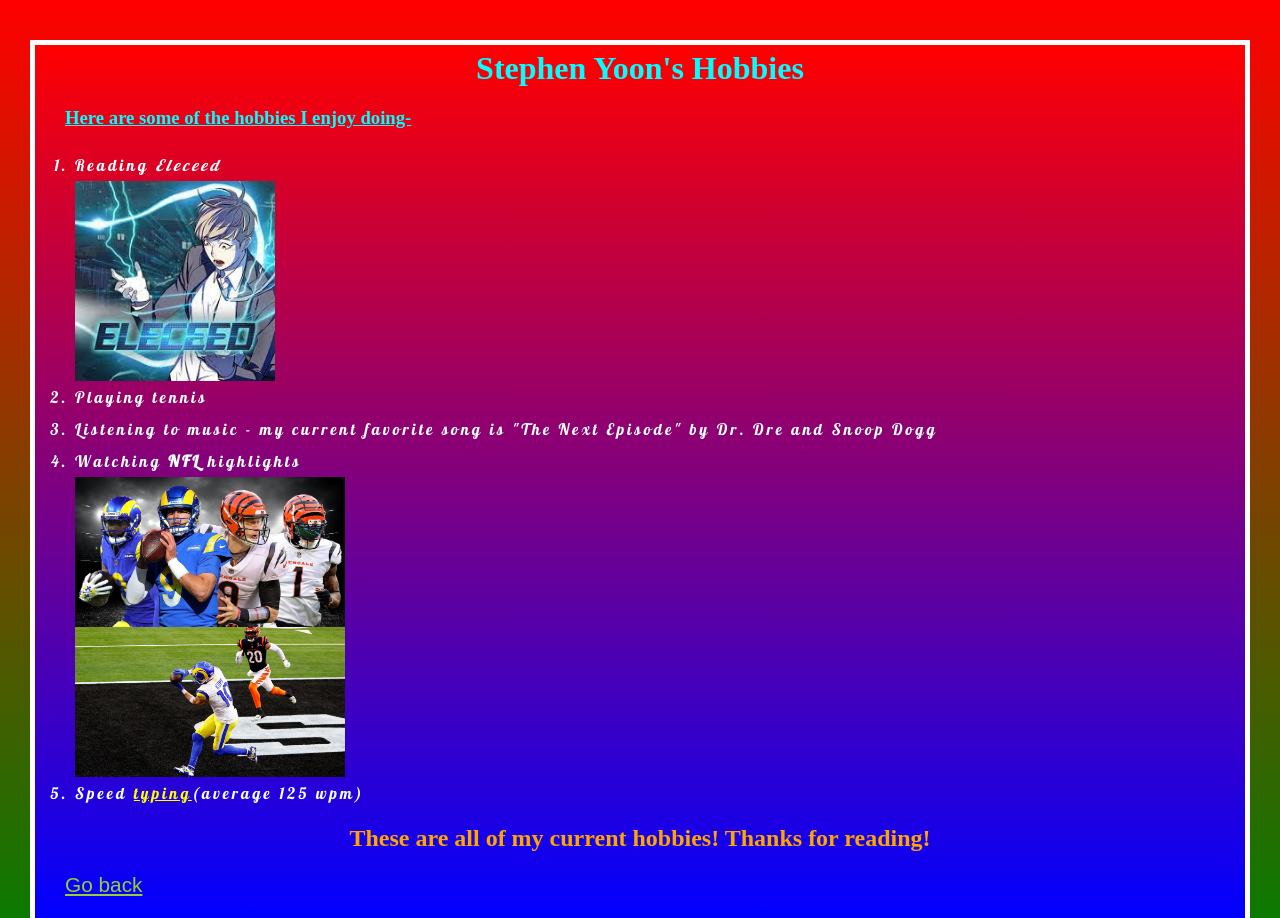
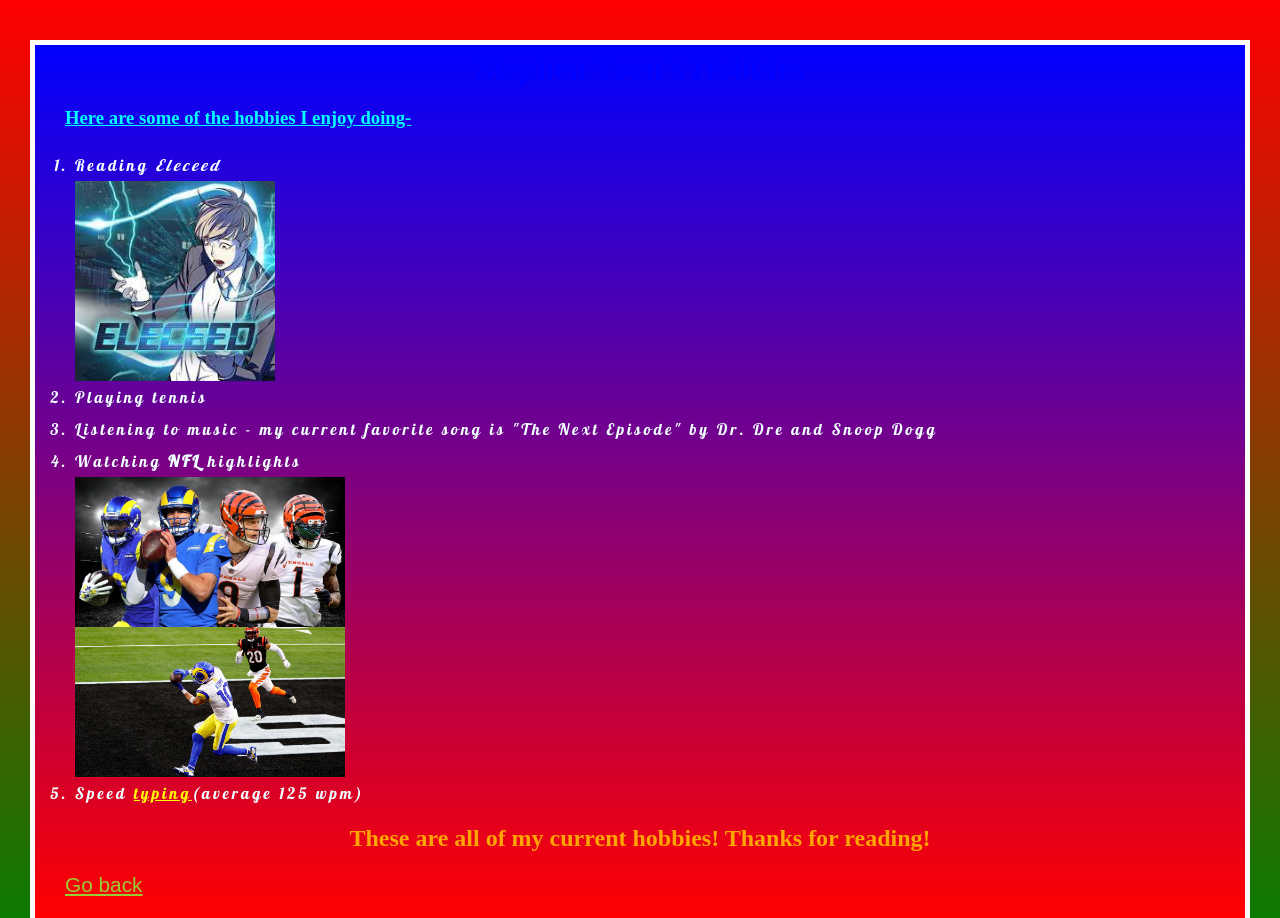
Before and after one commit to steyoo25/Lab2, a plain HTML site: page hobby.html in a window 1280 px wide. Shown: the top 918 px of the page. Drawn offline with Linux system fonts and the light colour scheme.

Commit message:
made more changes to make them prettier

```diff
--- a/styles/style.css
+++ b/styles/style.css
@@ -1,5 +1,5 @@
 body{
-    background-image:linear-gradient(red,blue);
+    background-image:linear-gradient(yellow,blue);
     color:white;
     margin:50px;
 }
@@ -11,7 +11,7 @@ p{
 
 h1{
     text-align:center;
-    color:aqua;
+    color:blue;
 }
 
 .intro{
--- a/styles/stylesHobby.css
+++ b/styles/stylesHobby.css
@@ -4,7 +4,7 @@ html{
 }
 
 body{
-    background-color:black;
+    background-image:linear-gradient(blue,red);
     color:coral;
     margin: 40px 30px;
     border: 5px solid white;
```
